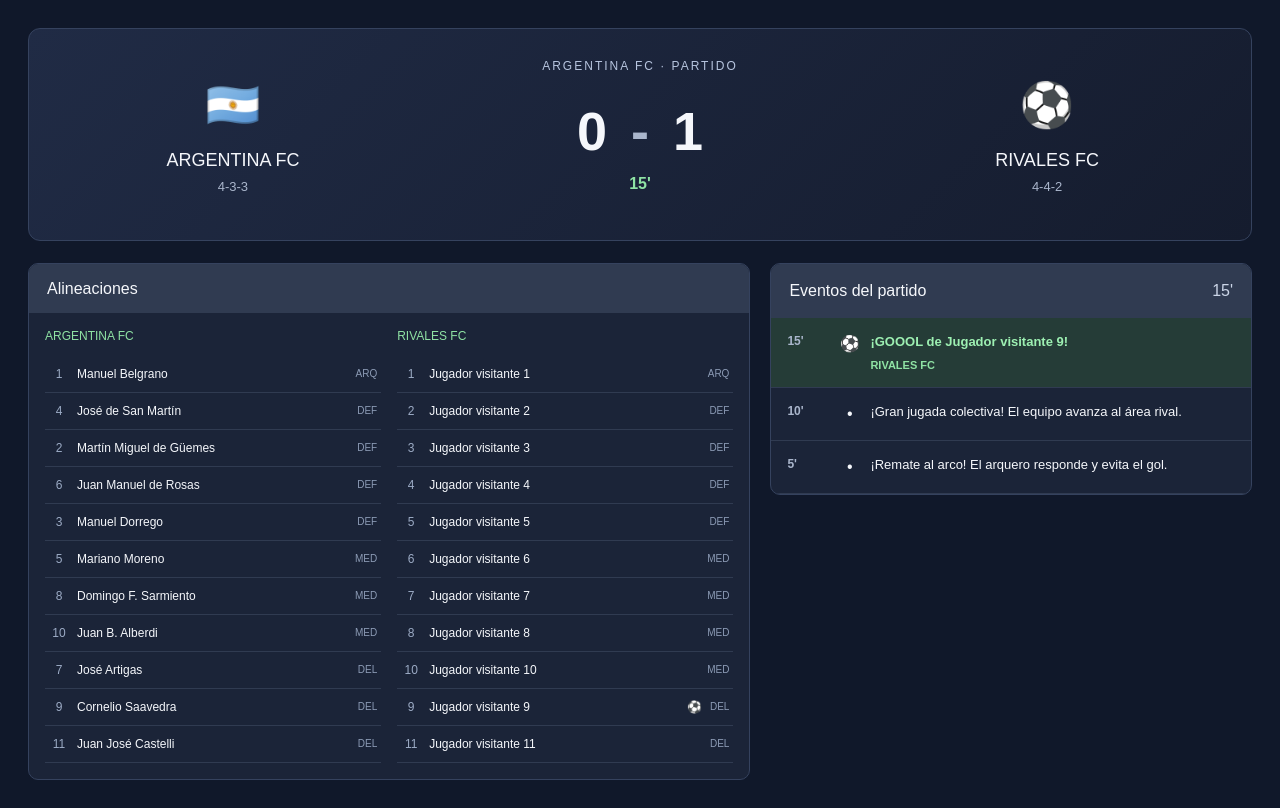
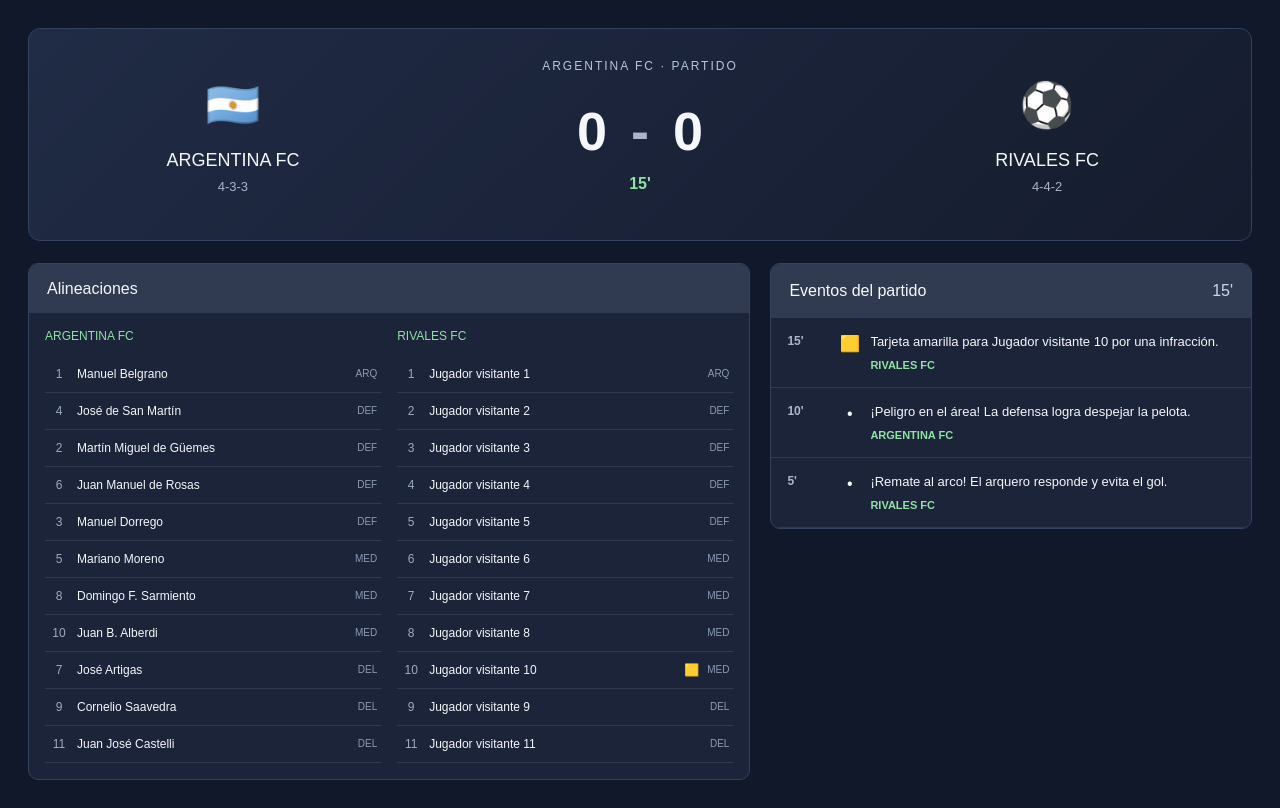
Before and after one commit to PioIX/2026-TPF-G15, a Next.js app in the folder frontend/: page /partido in a window 1280 px wide. Built offline with nearby package versions, Linux system fonts and the light colour scheme.

Commit message:
Mejoras Partido

```diff
--- a/frontend/src/app/partido/page.js
+++ b/frontend/src/app/partido/page.js
@@ -40,23 +40,12 @@ const equipoVisitante = {
     ],
 };
 
-const eventosPosibles = [
-    {
-        tipo: "ataque",
-        descripcion: "¡Gran jugada colectiva! El equipo avanza al área rival.",
-    },
-    {
-        tipo: "ataque",
-        descripcion: "¡Remate al arco! El arquero responde y evita el gol.",
-    },
-    {
-        tipo: "tarjeta",
-        descripcion: "Tarjeta amarilla por una infracción en el mediocampo.",
-    },
-    {
-        tipo: "ataque",
-        descripcion: "El equipo recupera la pelota y sale de contraataque.",
-    },
+const eventosAtaque = [
+    "¡Gran jugada colectiva! El equipo avanza al área rival.",
+    "¡Remate al arco! El arquero responde y evita el gol.",
+    "El equipo recupera la pelota y sale de contraataque.",
+    "¡Peligro en el área! La defensa logra despejar la pelota.",
+    "El equipo intenta una combinación ofensiva, pero pierde la pelota.",
 ];
 
 export default function PartidoPage() {
@@ -65,6 +54,7 @@ export default function PartidoPage() {
     const [golesVisitante, setGolesVisitante] = useState(0);
     const [eventos, setEventos] = useState([]);
     const [goleadores, setGoleadores] = useState([]);
+    const [amonestados, setAmonestados] = useState([]);
     const [finalizado, setFinalizado] = useState(false);
 
     // Hace avanzar el reloj hasta el minuto 90.
@@ -85,23 +75,9 @@ export default function PartidoPage() {
         return () => clearInterval(intervalo);
     }, [finalizado]);
 
-    // Genera los eventos del partido.
-    useEffect(() => {
-        if (minuto === 0 || finalizado) return;
-
-        const puedeHaberGol = Math.random() < 0.22;
-
-        if (puedeHaberGol) {
-            const local = Math.random() < 0.5;
-
-            const jugador = local
-                ? equipoLocal.jugadores[
-                    8 + Math.floor(Math.random() * 3)
-                ]
-                : equipoVisitante.jugadores[
-                    9 + Math.floor(Math.random() * 2)
-                ];
-
+    // Registra un gol y lo identifica según su tipo.
+    function registrarGol(jugador, local, descripcion, tipoGol = "normal") {
+        const equipo = local ? "local" : "visitante";
         const nombreEquipo = local
             ? equipoLocal.nombre
             : equipoVisitante.nombre;
@@ -112,36 +88,240 @@ export default function PartidoPage() {
             setGolesVisitante((goles) => goles + 1);
         }
 
-            // Registramos al goleador y su equipo.
         setGoleadores((anteriores) => [
             ...anteriores,
             {
                 nombre: jugador.nombre,
                 numero: jugador.numero,
-                    equipo: local ? "local" : "visitante",
+                equipo,
+                tipo: tipoGol,
             },
         ]);
 
-            // Mostramos el gol en los eventos.
         setEventos((anteriores) => [
             {
                 minuto,
                 tipo: "gol",
-                    descripcion: `¡GOOOL de ${jugador.nombre}!`,
+                tipoGol,
+                descripcion,
+                nombreEquipo,
+            },
+            ...anteriores,
+        ]);
+    }
+
+    // Elige un delantero para el equipo que genera la jugada.
+    function elegirDelantero(local) {
+        const jugadores = local
+            ? equipoLocal.jugadores
+            : equipoVisitante.jugadores;
+
+        const delanteros = jugadores.filter(
+            (jugador) => jugador.posicion === "DEL"
+        );
+
+        return delanteros[
+            Math.floor(Math.random() * delanteros.length)
+        ];
+    }
+
+    // Genera los eventos del partido.
+    useEffect(() => {
+        if (minuto === 0 || finalizado) return;
+
+        const local = Math.random() < 0.5;
+        const nombreEquipo = local
+            ? equipoLocal.nombre
+            : equipoVisitante.nombre;
+
+        // Gol durante una jugada normal.
+        if (Math.random() < 0.22) {
+            const jugador = elegirDelantero(local);
+
+            registrarGol(
+                jugador,
+                local,
+                `¡GOOOL de ${jugador.nombre}!`
+            );
+
+            return;
+        }
+
+        const azar = Math.random() * 100;
+
+        // Ataques.
+        if (azar < 35) {
+            const descripcion =
+                eventosAtaque[
+                    Math.floor(Math.random() * eventosAtaque.length)
+                ];
+
+            setEventos((anteriores) => [
+                {
+                    minuto,
+                    tipo: "ataque",
+                    descripcion,
+                    nombreEquipo,
+                },
+                ...anteriores,
+            ]);
+
+            return;
+        }
+
+        // Tarjetas amarillas: una como máximo por jugador.
+        if (azar < 52) {
+            const equipo = local ? "local" : "visitante";
+            const jugadores = local
+                ? equipoLocal.jugadores
+                : equipoVisitante.jugadores;
+
+            const jugadoresSinAmarilla = jugadores.filter(
+                (jugador) =>
+                    !amonestados.some(
+                        (amonestado) =>
+                            amonestado.nombre === jugador.nombre &&
+                            amonestado.numero === jugador.numero &&
+                            amonestado.equipo === equipo
+                    )
+            );
+
+            if (jugadoresSinAmarilla.length > 0) {
+                const jugador =
+                    jugadoresSinAmarilla[
+                        Math.floor(
+                            Math.random() * jugadoresSinAmarilla.length
+                        )
+                    ];
+
+                setAmonestados((anteriores) => [
+                    ...anteriores,
+                    {
+                        nombre: jugador.nombre,
+                        numero: jugador.numero,
+                        equipo,
+                    },
+                ]);
+
+                setEventos((anteriores) => [
+                    {
+                        minuto,
+                        tipo: "tarjeta",
+                        descripcion: `Tarjeta amarilla para ${jugador.nombre} por una infracción.`,
                         nombreEquipo,
                     },
                     ...anteriores,
                 ]);
             } else {
-            const evento =
-                eventosPosibles[
-                    Math.floor(Math.random() * eventosPosibles.length)
-                ];
+                setEventos((anteriores) => [
+                    {
+                        minuto,
+                        tipo: "ataque",
+                        descripcion:
+                            "El árbitro deja seguir el juego. El equipo recupera la pelota.",
+                        nombreEquipo,
+                    },
+                    ...anteriores,
+                ]);
+            }
+
+            return;
+        }
+
+        // Córners.
+        if (azar < 72) {
+            setEventos((anteriores) => [
+                {
+                    minuto,
+                    tipo: "corner",
+                    descripcion: `¡Tiro de esquina para ${nombreEquipo}! El equipo prepara el centro al área.`,
+                    nombreEquipo,
+                },
+                ...anteriores,
+            ]);
+
+            return;
+        }
+
+        // Tiros libres.
+        if (azar < 93) {
+            const resultadoTiroLibre = Math.random();
+
+            if (resultadoTiroLibre < 0.25) {
+                const jugador = elegirDelantero(local);
+
+                registrarGol(
+                    jugador,
+                    local,
+                    `¡GOOOL de ${jugador.nombre}! ¡Golazo de tiro libre directo!`,
+                    "tiroLibre"
+                );
+
+                return;
+            }
+
+            if (resultadoTiroLibre < 0.5) {
+                setEventos((anteriores) => [
+                    {
+                        minuto,
+                        tipo: "tiroLibre",
+                        descripcion:
+                            `Tiro libre para ${nombreEquipo}. El centro llega al área, pero nadie logra conectar el cabezazo.`,
+                        nombreEquipo,
+                    },
+                    ...anteriores,
+                ]);
+
+                return;
+            }
+
+            if (resultadoTiroLibre < 0.75) {
+                const jugador = elegirDelantero(local);
+
+                registrarGol(
+                    jugador,
+                    local,
+                    `¡GOOOL de ${jugador.nombre}! Gran centro de tiro libre y cabezazo a la red.`,
+                    "tiroLibre"
+                );
+
+                return;
+            }
 
             setEventos((anteriores) => [
                 {
-                    ...evento,
                     minuto,
+                    tipo: "tiroLibre",
+                    descripcion:
+                        `Tiro libre para ${nombreEquipo}. ¡El remate se va desviado por encima del travesaño!`,
+                    nombreEquipo,
+                },
+                ...anteriores,
+            ]);
+
+            return;
+        }
+
+        // Penales: gol o fallo.
+        const conviertePenal = Math.random() < 0.5;
+
+        if (conviertePenal) {
+            const jugador = elegirDelantero(local);
+
+            registrarGol(
+                jugador,
+                local,
+                `¡GOOOL de ${jugador.nombre}! ¡Convierte el penal!`,
+                "penal"
+            );
+        } else {
+            setEventos((anteriores) => [
+                {
+                    minuto,
+                    tipo: "penal",
+                    descripcion:
+                        `¡Penal para ${nombreEquipo}! El remate no termina en gol: el arquero lo ataja o el disparo se va desviado.`,
+                    nombreEquipo,
                 },
                 ...anteriores,
             ]);
@@ -158,13 +338,24 @@ export default function PartidoPage() {
         ).length;
     }
 
-    // Reinicia el partido y borra sus eventos anteriores.
+    // Comprueba si el jugador recibió una tarjeta amarilla.
+    function tieneAmarilla(jugador, equipo) {
+        return amonestados.some(
+            (amonestado) =>
+                amonestado.nombre === jugador.nombre &&
+                amonestado.numero === jugador.numero &&
+                amonestado.equipo === equipo
+        );
+    }
+
+    // Reinicia el partido.
     function reiniciarPartido() {
         setMinuto(0);
         setGolesLocal(0);
         setGolesVisitante(0);
         setEventos([]);
         setGoleadores([]);
+        setAmonestados([]);
         setFinalizado(false);
     }
 
@@ -209,6 +400,7 @@ export default function PartidoPage() {
                     <div className={styles.dosEquipos}>
                         <div className={styles.listaEquipo}>
                             <h4>{equipoLocal.nombre}</h4>
+
                             {equipoLocal.jugadores.map((jugador) => (
                                 <div
                                     key={jugador.numero}
@@ -222,16 +414,35 @@ export default function PartidoPage() {
                                         {jugador.nombre}
                                     </span>
 
-                                    {Array.from({
-                                        length: contarGoles(jugador, "local"),
-                                    }).map((_, indice) => (
+                                    {goleadores
+                                        .filter(
+                                            (gol) =>
+                                                gol.nombre === jugador.nombre &&
+                                                gol.numero === jugador.numero &&
+                                                gol.equipo === "local"
+                                        )
+                                        .map((gol, indice) => (
                                             <span
-                                            key={indice}
-                                            title="Gol de este jugador"
+                                                key={`gol-${indice}`}
+                                                title={
+                                                    gol.tipo === "penal"
+                                                        ? "Gol de penal"
+                                                        : gol.tipo === "tiroLibre"
+                                                            ? "Gol de tiro libre"
+                                                            : "Gol"
+                                                }
                                             >
-                                            ⚽
+                                                {gol.tipo === "penal"
+                                                    ? "⚽🎯"
+                                                    : gol.tipo === "tiroLibre"
+                                                        ? "⚽🥅"
+                                                        : "⚽"}
                                             </span>
                                         ))}
+
+                                    {tieneAmarilla(jugador, "local") && (
+                                        <span title="Tarjeta amarilla">🟨</span>
+                                    )}
 
                                     <span className={styles.posicion}>
                                         {jugador.posicion}
@@ -242,6 +453,7 @@ export default function PartidoPage() {
 
                         <div className={styles.listaEquipo}>
                             <h4>{equipoVisitante.nombre}</h4>
+
                             {equipoVisitante.jugadores.map((jugador) => (
                                 <div
                                     key={jugador.numero}
@@ -255,19 +467,35 @@ export default function PartidoPage() {
                                         {jugador.nombre}
                                     </span>
 
-                                    {Array.from({
-                                        length: contarGoles(
-                                            jugador,
-                                            "visitante"
-                                        ),
-                                    }).map((_, indice) => (
+                                    {goleadores
+                                        .filter(
+                                            (gol) =>
+                                                gol.nombre === jugador.nombre &&
+                                                gol.numero === jugador.numero &&
+                                                gol.equipo === "visitante"
+                                        )
+                                        .map((gol, indice) => (
                                             <span
-                                            key={indice}
-                                            title="Gol de este jugador"
+                                                key={`gol-${indice}`}
+                                                title={
+                                                    gol.tipo === "penal"
+                                                        ? "Gol de penal"
+                                                        : gol.tipo === "tiroLibre"
+                                                            ? "Gol de tiro libre"
+                                                            : "Gol"
+                                                }
                                             >
-                                            ⚽
+                                                {gol.tipo === "penal"
+                                                    ? "⚽🎯"
+                                                    : gol.tipo === "tiroLibre"
+                                                        ? "⚽🥅"
+                                                        : "⚽"}
                                             </span>
                                         ))}
+
+                                    {tieneAmarilla(jugador, "visitante") && (
+                                        <span title="Tarjeta amarilla">🟨</span>
+                                    )}
 
                                     <span className={styles.posicion}>
                                         {jugador.posicion}
@@ -302,18 +530,29 @@ export default function PartidoPage() {
                                     <span className={styles.minutoEvento}>
                                         {evento.minuto}'
                                     </span>
+
                                     <span className={styles.iconoEvento}>
                                         {evento.tipo === "gol"
-                                            ? "⚽"
+                                            ? evento.tipoGol === "penal"
+                                                ? "🎯"
+                                                : evento.tipoGol === "tiroLibre"
+                                                    ? "🥅"
+                                                    : "⚽"
                                             : evento.tipo === "tarjeta"
                                                 ? "🟨"
+                                                : evento.tipo === "corner"
+                                                    ? "🚩"
+                                                    : evento.tipo === "tiroLibre"
+                                                        ? "🥅"
+                                                        : evento.tipo === "penal"
+                                                            ? "🎯"
                                                             : "•"}
                                     </span>
 
                                     <div className={styles.descripcionEvento}>
                                         <p>{evento.descripcion}</p>
 
-                                        {evento.tipo === "gol" && (
+                                        {evento.nombreEquipo && (
                                             <span className={styles.equipoGol}>
                                                 {evento.nombreEquipo}
                                             </span>
@@ -327,6 +566,7 @@ export default function PartidoPage() {
                     {finalizado && (
                         <div className={styles.final}>
                             <h3>¡Partido finalizado!</h3>
+
                             <p>
                                 {golesLocal > golesVisitante
                                     ? `Ganó ${equipoLocal.nombre}`
```
Lines whose indentation alone changed are shown as unchanged.
